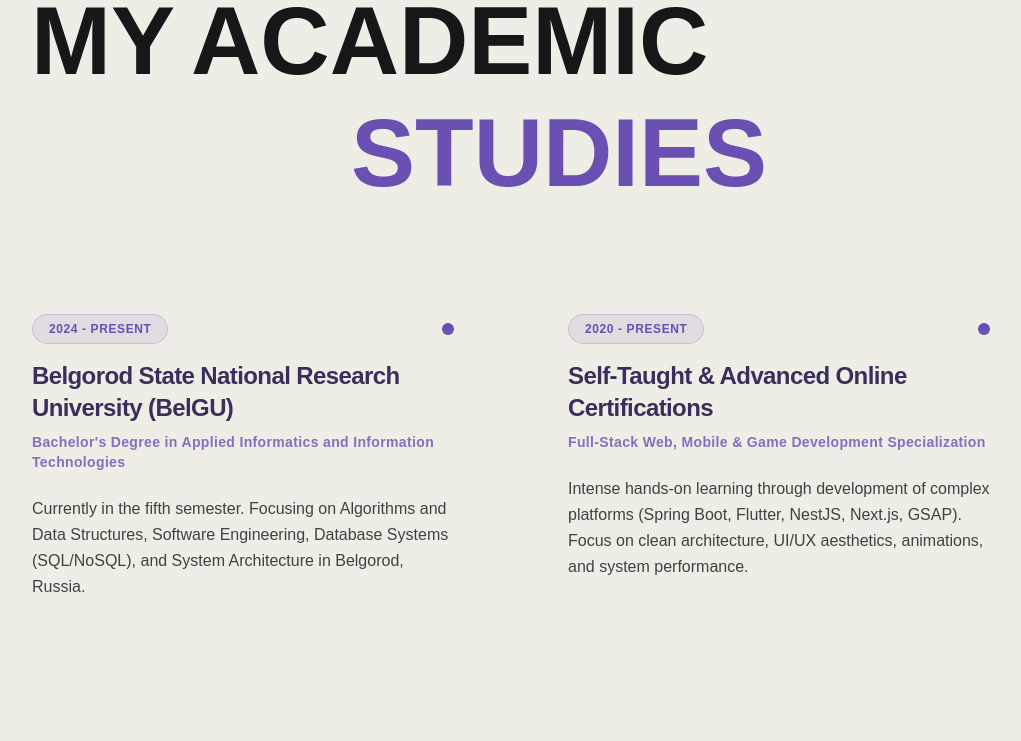
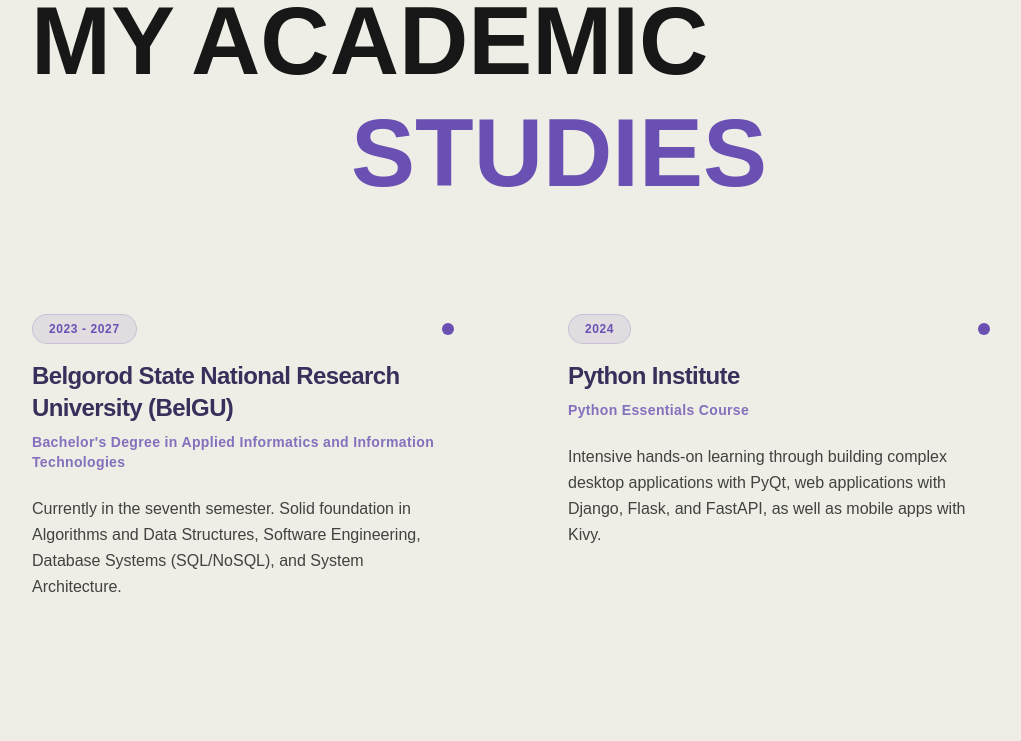
Before and after one commit to Juan1mera/Portfolio, a React (Vite) app: page / in a window 1280 px wide. Shown: the part 2581-3322 px from the top of the page, without its empty margins (129-1150 px from the left). Built offline with nearby package versions, Linux system fonts and the light colour scheme; a web font is replaced by a local one.

Commit message:
fix: Traduccion correcta a ingles y ruso

```diff
--- a/src/constants/translations.ts
+++ b/src/constants/translations.ts
@@ -153,7 +153,7 @@ export const translations: Record<Language, TranslationsSchema> = {
       titleTop: ['GET', 'TO'],
       titleBottom: ['KNOW', 'ME'],
       titlePurple: 'ME',
-      p1: "I'm Juan José Mera Barrera, " + calcularEdad("2006-12-16") + " years old, and currently in my fifth semester of Applied Informatics and Information Technologies at Belgorod State National Research University (BelGU), Russia. I've been passionate about programming since I was 10, starting with robotics using Arduino and later shifting my full focus to software development.",
+      p1: "I'm Juan José Mera Barrera, " + calcularEdad("2006-12-16") + " years old, and currently in my seventh semester of Applied Informatics and Information Technologies at Belgorod State National Research University (BelGU), Russia. I've been passionate about programming since I was 10, starting with robotics using Arduino and later shifting my full focus to software development.",
       p2: "I'm obsessed with crafting beautiful, intuitive, and user-friendly interfaces while optimizing performance in both web applications and servers. I have two years of hands-on programming experience, though no formal work history yet.",
       p3: "I'm eager to join a team where I can contribute my best, collaborate effectively, and help drive innovative projects forward.",
       letsTalk: "Let's Talk",
@@ -165,15 +165,15 @@ export const translations: Record<Language, TranslationsSchema> = {
       items: [
         {
           institution: 'Belgorod State National Research University (BelGU)',
-          period: '2024 - Present',
+          period: '2023 - 2027',
           degree: "Bachelor's Degree in Applied Informatics and Information Technologies",
-          details: 'Currently in the fifth semester. Focusing on Algorithms and Data Structures, Software Engineering, Database Systems (SQL/NoSQL), and System Architecture in Belgorod, Russia.',
+          details: 'Currently in the seventh semester. Solid foundation in Algorithms and Data Structures, Software Engineering, Database Systems (SQL/NoSQL), and System Architecture.',
         },
         {
-          institution: 'Self-Taught & Advanced Online Certifications',
-          period: '2020 - Present',
-          degree: 'Full-Stack Web, Mobile & Game Development Specialization',
-          details: 'Intense hands-on learning through development of complex platforms (Spring Boot, Flutter, NestJS, Next.js, GSAP). Focus on clean architecture, UI/UX aesthetics, animations, and system performance.',
+          institution: 'Python Institute',
+          period: '2024',
+          degree: 'Python Essentials Course',
+          details: 'Intensive hands-on learning through building complex desktop applications with PyQt, web applications with Django, Flask, and FastAPI, as well as mobile apps with Kivy.',
         },
       ],
     },
@@ -242,7 +242,7 @@ export const translations: Record<Language, TranslationsSchema> = {
       titleBottom: ['SOMETHING'],
       titlePurple: 'BUILD',
       clickToCopy: 'Click to copy!',
-      copiedText: '¡Copied! Paste wherever you want',
+      copiedText: 'Copied! Paste wherever you want',
       downloadCv: 'Download CV',
       cvDetails: 'PDF • 2026',
     },
@@ -370,7 +370,7 @@ export const translations: Record<Language, TranslationsSchema> = {
       titleTop: ['CONOCE', 'MÁS'],
       titleBottom: ['SOBRE', 'MÍ'],
       titlePurple: 'MÍ',
-      p1: 'Soy Juan José Mera Barrera, tengo ' + calcularEdad("2006-12-16") + ' años y actualmente curso el septimo semestre de Informática Aplicada y Tecnologías de la Información en la Universidad Nacional de Investigación del Estado de Belgorod (BelGU), Rusia. Me apasiona la programación desde los 10 años, comenzando con la robótica usando Arduino y más tarde enfocándome por completo en el desarrollo de software.',
+      p1: 'Soy Juan José Mera Barrera, tengo ' + calcularEdad("2006-12-16") + ' años y actualmente curso el séptimo semestre de Informática Aplicada y Tecnologías de la Información en la Universidad Nacional de Investigación del Estado de Belgorod (BelGU), Rusia. Me apasiona la programación desde los 10 años, comenzando con la robótica usando Arduino y más tarde enfocándome por completo en el desarrollo de software.',
       p2: 'Me obsesiona crear interfaces hermosas, intuitivas y fáciles de usar, optimizando al mismo tiempo el rendimiento tanto en aplicaciones web como en servidores. Tengo dos años de experiencia práctica en programación, aunque todavía no cuento con un historial laboral formal.',
       p3: 'Estoy ansioso por unirme a un equipo donde pueda dar lo mejor de mí, colaborar de manera efectiva y ayudar a impulsar proyectos innovadores.',
       letsTalk: 'Hablemos',
@@ -382,15 +382,15 @@ export const translations: Record<Language, TranslationsSchema> = {
       items: [
         {
           institution: 'Universidad Nacional de Investigación del Estado de Belgorod (BelGU)',
-          period: '2023 - 2026',
-          degree: 'Ingenieria en sistemas y Tecnologías de la Información',
-          details: 'Actualmente cursando el sexto semestre. Formación sólida en Algoritmos y Estructuras de Datos, Ingeniería de Software, Sistemas de Bases de Datos (SQL/NoSQL) y Arquitectura de Sistemas en Belgorod, Rusia.',
+          period: '2023 - 2027',
+          degree: 'Informática Aplicada y Tecnologías de la Información',
+          details: 'Actualmente cursando el séptimo semestre. Formación sólida en Algoritmos y Estructuras de Datos, Ingeniería de Software, Sistemas de Bases de Datos (SQL/NoSQL) y Arquitectura de Sistemas.',
         },
         {
-          institution: 'Certificado de Python Institute',
+          institution: 'Python Institute',
           period: '2024',
           degree: 'Curso de Python Essentials',
-          details: 'Aprendizaje práctico intensivo mediante el desarrollo de plataformas complejas de escritorio con PyQT, aplicaiones web con Django, Flask y FastAPI, ademas de apps moviles con Kivi.',
+          details: 'Aprendizaje práctico intensivo desarrollando aplicaciones de escritorio complejas con PyQt, aplicaciones web con Django, Flask y FastAPI, además de apps móviles con Kivy.',
         },
       ],
     },
@@ -587,7 +587,7 @@ export const translations: Record<Language, TranslationsSchema> = {
       titleTop: ['УЗНАЙТЕ'],
       titleBottom: ['ОБО', 'МНЕ'],
       titlePurple: 'МНЕ',
-      p1: 'Я Хуан Хосе Мера Баррера, мне ' + calcularEdad("2006-12-16") + ' лет, и в настоящее время я учусь на пятом семестре прикладной информатики и информационных технологий в Белгородском государственном национальном исследовательском университете (НИУ БелГУ), Россия. Я увлекаюсь программированием с 10 лет, начав с робототехники на Arduino, а затем полностью переключившись на разработку программного обеспечения.',
+      p1: 'Я Хуан Хосе Мера Баррера, мне ' + calcularEdad("2006-12-16") + ' лет, и в настоящее время я учусь на седьмом семестре прикладной информатики и информационных технологий в Белгородском государственном национальном исследовательском университете (НИУ БелГУ), Россия. Я увлекаюсь программированием с 10 лет, начав с робототехники на Arduino, а затем полностью переключившись на разработку программного обеспечения.',
       p2: 'Я одержим созданием красивых, интуитивно понятных и удобных интерфейсов при оптимизации производительности как в веб-приложениях, так и на серверах. У меня есть два года практического опыта программирования, хотя официальной трудовой биографии пока нет.',
       p3: 'Я стремлюсь присоединиться к команде, где смогу проявить себя наилучшим образом, эффективно сотрудничать и помогать продвигать инновационные проекты вперед.',
       letsTalk: 'Связаться',
@@ -599,15 +599,15 @@ export const translations: Record<Language, TranslationsSchema> = {
       items: [
         {
           institution: 'Белгородский государственный национальный исследовательский университет (НИУ БелГУ)',
-          period: '2024 - Наст. время',
+          period: '2023 - 2027',
           degree: 'Бакалавриат по направлению «Прикладная информатика и информационные технологии»',
-          details: 'В настоящее время обучаюсь на пятом семестре. Прочная подготовка в области алгоритмов и структур данных, программной инженерии, систем баз данных (SQL/NoSQL) и архитектуры систем в Белгороде, Россия.',
+          details: 'В настоящее время обучаюсь на седьмом семестре. Прочная подготовка в области алгоритмов и структур данных, программной инженерии, систем баз данных (SQL/NoSQL) и архитектуры систем.',
         },
         {
-          institution: 'Самообучение и передовые онлайн-сертификации',
-          period: '2020 - Наст. время',
-          degree: 'Специализация в области Full-Stack веб, мобильной и игровой разработки',
-          details: 'Интенсивное практическое обучение посредством разработки сложных платформ (Spring Boot, Flutter, NestJS, Next.js, GSAP). Внимание к чистой архитектуре, эстетике UI/UX, анимации и производительности систем.',
+          institution: 'Python Institute',
+          period: '2024',
+          degree: 'Курс Python Essentials',
+          details: 'Интенсивное практическое обучение через разработку сложных десктопных приложений на PyQt, веб-приложений на Django, Flask и FastAPI, а также мобильных приложений на Kivy.',
         },
       ],
     },
```
